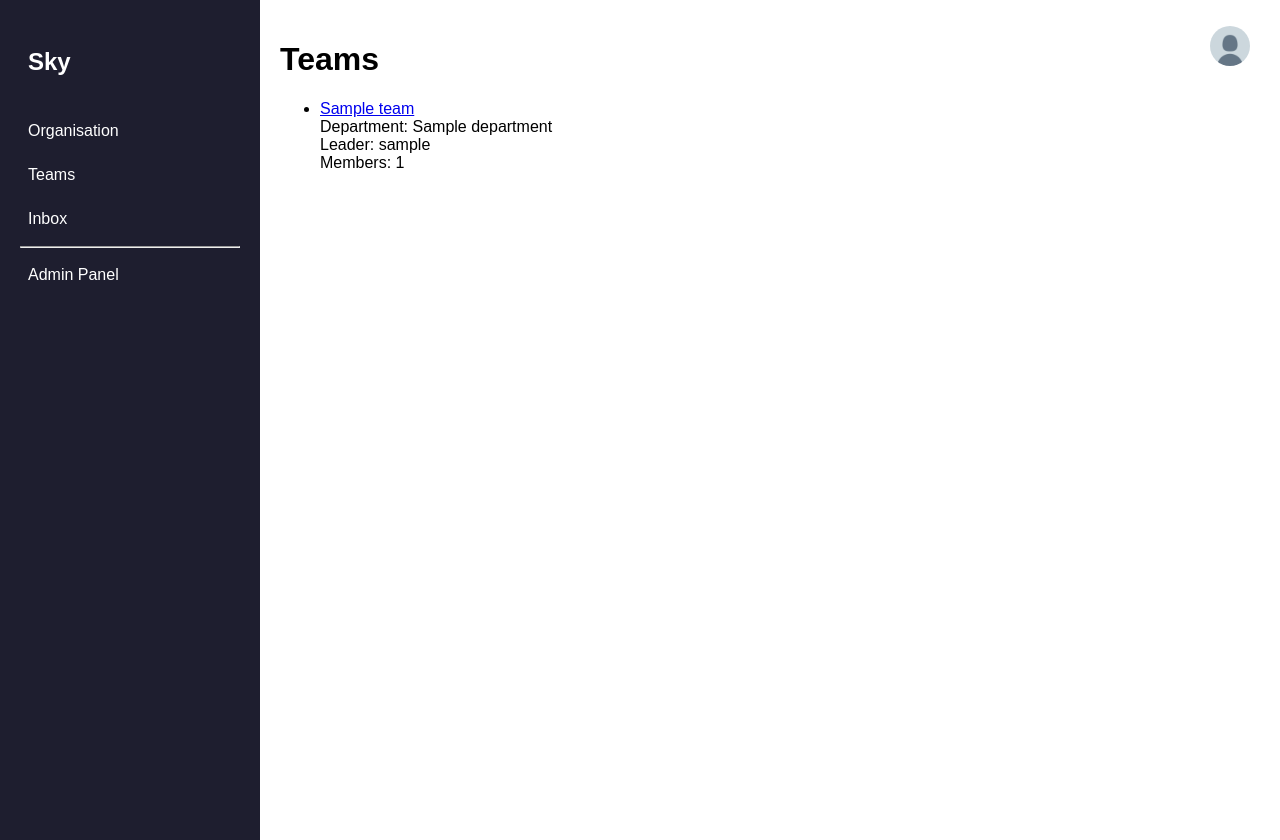
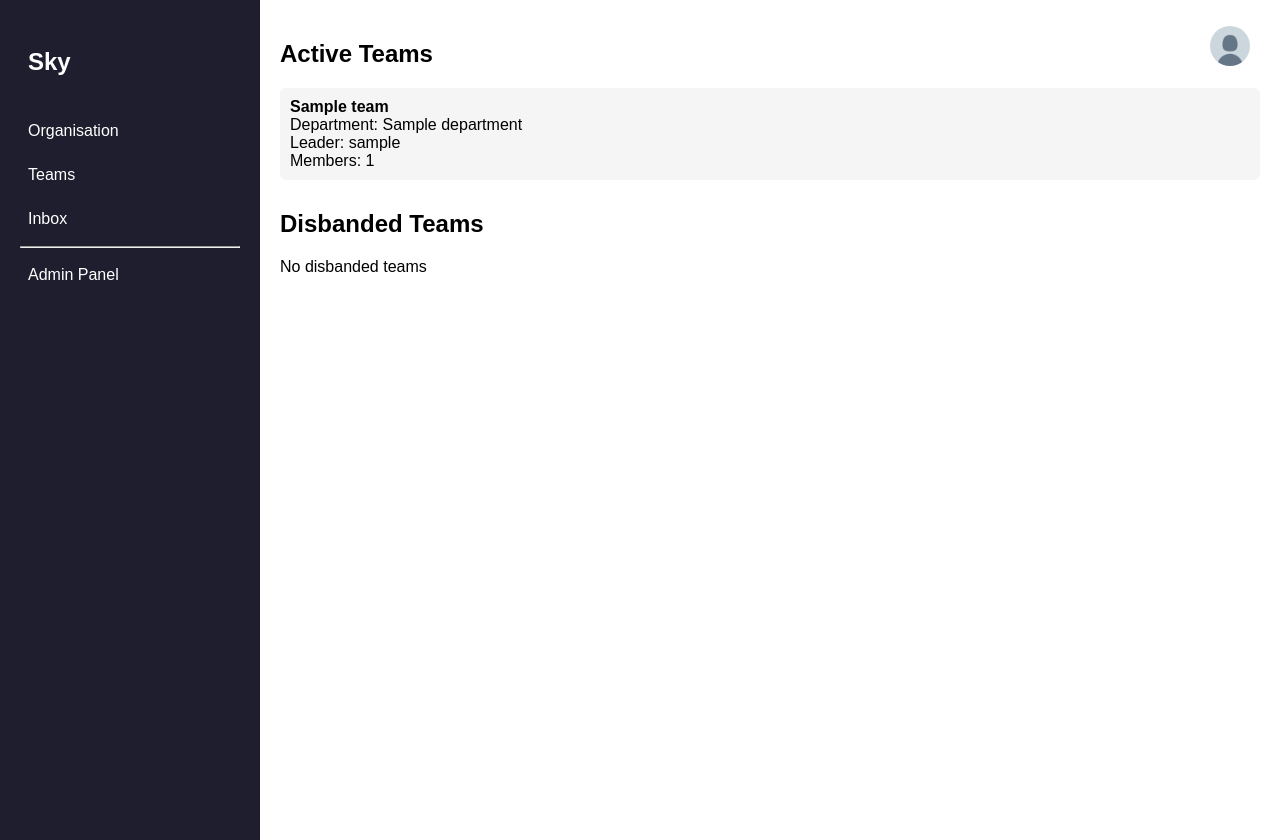
Before and after one commit to mvgb2005/5COSC021W-Epic, a Django app: page /teams/ in a window 1280 px wide. Run offline with Django 5.2, Linux system fonts and the light colour scheme; a user stored in the database is signed in; tables that the repository leaves empty hold one stand-in row (values such as "Sample post").

Commit message:
Enhance team and organisation views with improved filtering and display logic for active and disbanded teams.

```diff
--- a/core/views.py
+++ b/core/views.py
@@ -1,3 +1,5 @@
+from urllib import request
+
 from django.shortcuts import render, redirect, get_object_or_404
 from django.contrib.auth import login, logout
 from django.contrib.auth.models import User
@@ -31,8 +33,10 @@ def user_logout(request):
 @login_required
 @never_cache
 def teams(request):
-    all_teams = Team.objects.select_related('department', 'teamLeader').all()
-    return render(request, 'teams.html', {'teams': all_teams})
+    all_teams = Team.objects.select_related('department', 'teamLeader').all().prefetch_related('membership_set').order_by('teamName')
+    active_teams = all_teams.filter(teamStatus='active')
+    disbanded_teams = all_teams.filter(teamStatus='disbanded')
+    return render(request, 'teams.html', {'teams': all_teams, 'active_teams': active_teams, 'disbanded_teams': disbanded_teams})
 
 @login_required
 @never_cache
@@ -57,7 +61,7 @@ def team_detail(request, team_id):
 @login_required
 @never_cache
 def organisation(request):
-    departments = Department.objects.prefetch_related('team_set').all()
+    departments = Department.objects.prefetch_related('team_set').filter(team__teamStatus='active').distinct().order_by('deptName')
     return render(request, 'organisation.html', {'departments': departments})
 
 
--- a/templates/teams.html
+++ b/templates/teams.html
@@ -1,28 +1,45 @@
 {% extends 'base.html' %}
+{% block content %}
 
-{% block title %}Teams - Sky Portal{% endblock %}
+<h2>Active Teams</h2>
 
-{% block content %}
-    <h1>Teams</h1>
+{% for team in active_teams %}
+    <div style="padding:10px; margin:8px 0; background:#f5f5f5; border-radius:6px;">
 
-{% if teams %}
-    <ul>
-        {% for team in teams %}
-            <li>
-                <a href="{% url 'team_detail' team.id %}">{{ team.teamName }}</a><br>
-                Department: {{ team.department.deptName }}<br>
-                Leader:
-                    {% if team.teamLeader %}
-                        {{ team.teamLeader.username }}
-                    {% else %}
-                        Not assigned
-                    {% endif %} <br>
-                Members: {{ team.membership_set.count }}
-            </li>
-        {% endfor %}
-    </ul>
-{% else %}
-    <p>No teams found.</p>
-{% endif %}
+        <strong>
+            <a href="{% url 'team_detail' team.id %}" style="text-decoration:none; color:inherit;">
+                {{ team.teamName }}
+            </a>
+        </strong>
+        <br>
+        Department: {{ team.department.deptName }}<br>
+        Leader: {{ team.teamLeader.username }}<br>
+        Members: {{ team.membership_set.count }}
+
+    </div>
+{% empty %}
+    <p>No active teams</p>
+{% endfor %}
+
+
+<h2 style="margin-top:30px;">Disbanded Teams</h2>
+
+{% for team in disbanded_teams %}
+    <div style="padding:10px; margin:8px 0; background:#f5f5f5; border-radius:6px;">
+
+        <strong>
+            <a href="{% url 'team_detail' team.id %}" style="text-decoration:none; color:inherit;">
+                {{ team.teamName }}
+            </a>
+        </strong>
+        <br>
+        Department: {{ team.department.deptName }}<br>
+        Leader: {{ team.teamLeader.username }}<br>
+        Members: {{ team.membership_set.count }}
+
+    </div>
+{% empty %}
+    <p>No disbanded teams</p>
+{% endfor %}
 
 {% endblock %}
```
Also changed, not shown: templates/organisation.html (+24 -28 lines).
